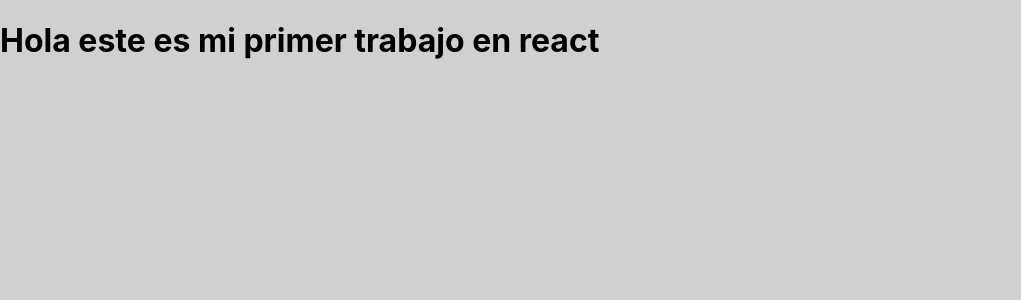
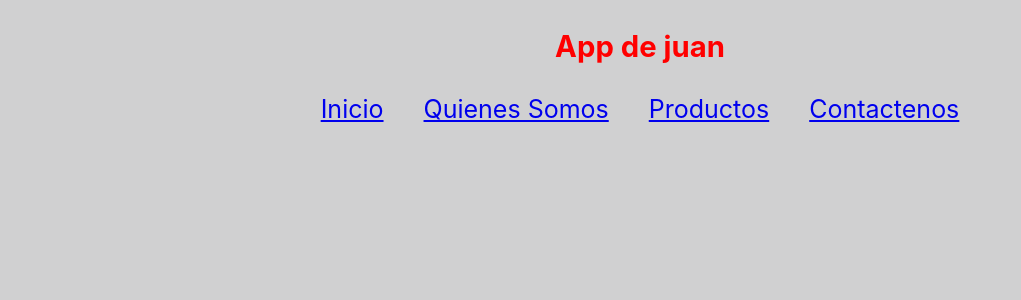
Before and after one commit to juanhuertas3/appdejuan, a React (Create React App) app: page / in a window 1280 px wide. Shown: the top 300 px of the page, without its empty margins (0-1021 px from the left). Built offline with nearby package versions, Linux system fonts and the light colour scheme.

Commit message:
Entregable 2 del navbar de la app de react

```diff
--- a/src/App.css
+++ b/src/App.css
@@ -1,3 +1,5 @@
 .App {
   text-align: center;
+  font-size: 25px;
+  color: red;
 }
--- a/src/App.js
+++ b/src/App.js
@@ -1,9 +1,12 @@
 import './App.css';
+import Navbar from './components/Navbar';
 
 function App() {
   return (
-    <h1> Hola este es mi primer trabajo en react</h1>
-  );
+    <div className="App">
+      <Navbar/>
+    </div>
+);
 }
 
 export default App;
--- /dev/null
+++ b/src/components/Navbar.jsx
@@ -0,0 +1,15 @@
+import react from "react";
+
+const Navbar = () => {
+    return (
+        <nav>
+            <h3>App de juan</h3>
+            <a href="#">Inicio</a>
+            <a href="#">Quienes Somos</a>
+            <a href="#">Productos</a>
+            <a href="#">Contactenos</a>
+        </nav>
+    )
+}
+
+export default Navbar;
--- a/src/index.css
+++ b/src/index.css
@@ -12,3 +12,6 @@
   font-family: source-code-pro, Menlo, Monaco, Consolas, 'Courier New',
     monospace;
 }
+a{
+  padding: 20px;
+}
```
Also changed, not shown: src/components/Navbar.js (deleted).
